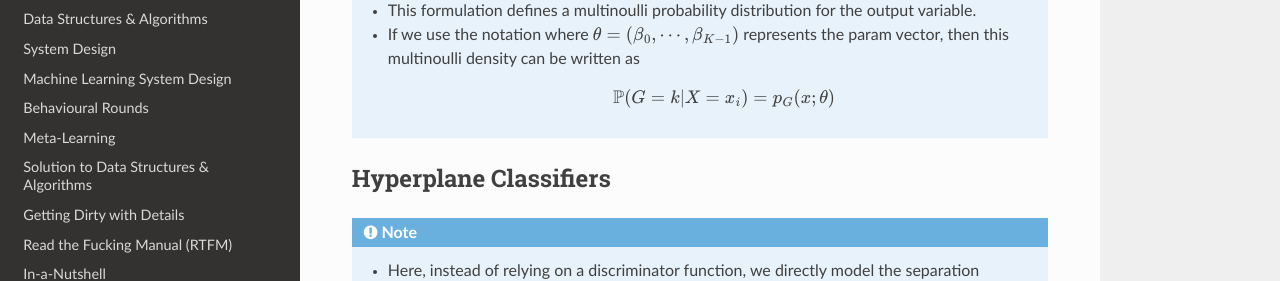
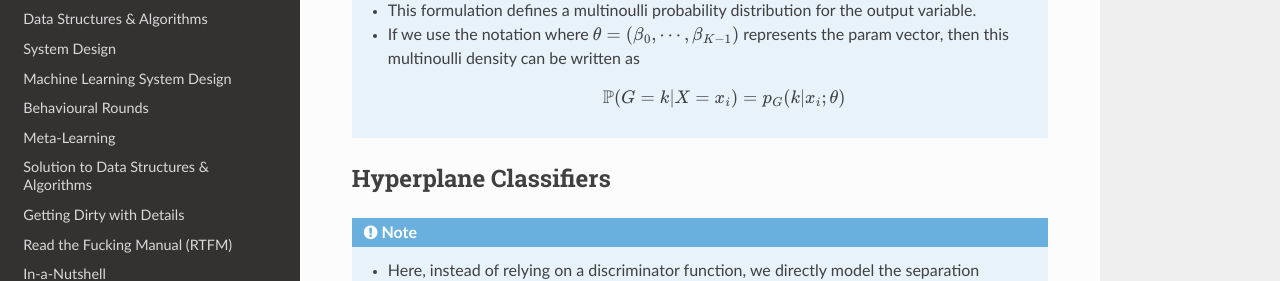
Before and after one commit to uselesstechjunks/leetcode, a Sphinx documentation site: the page built from docs/source/ml/linearcls.rst, in a window 1280 px wide and 900 px high, scrolled down 1532 px. Shown: the part 392-673 px from the top of the window. Built offline with Sphinx 7.4.7 and the Read the Docs theme 2.0.0, drawn with Linux system fonts in a browser that asks for light colours.

Commit message:
Update linearcls.rst

```diff
--- a/docs/source/ml/linearcls.rst
+++ b/docs/source/ml/linearcls.rst
@@ -61,7 +61,7 @@ Discriminative Models
 	* This formulation defines a multinoulli probability distribution for the output variable.
 	* If we use the notation where :math:`\theta=(\beta_0,\cdots,\beta_{K-1})` represents the param vector, then this multinoulli density can be written as
 
-		.. math:: \mathbb{P}(G=k|X=x_i)=p_G(x;\theta)
+		.. math:: \mathbb{P}(G=k|X=x_i)=p_G(k|x_i;\theta)
 
 **************************************************************************************
 Hyperplane Classifiers
```
